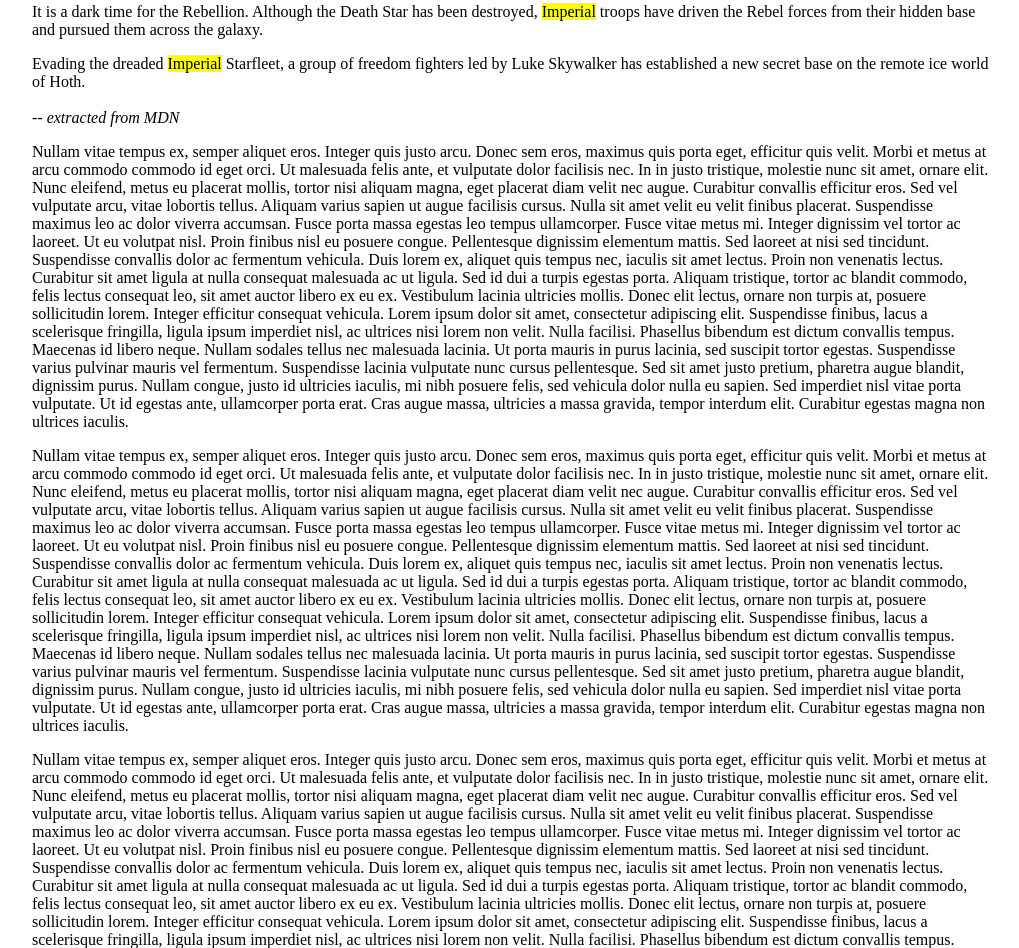
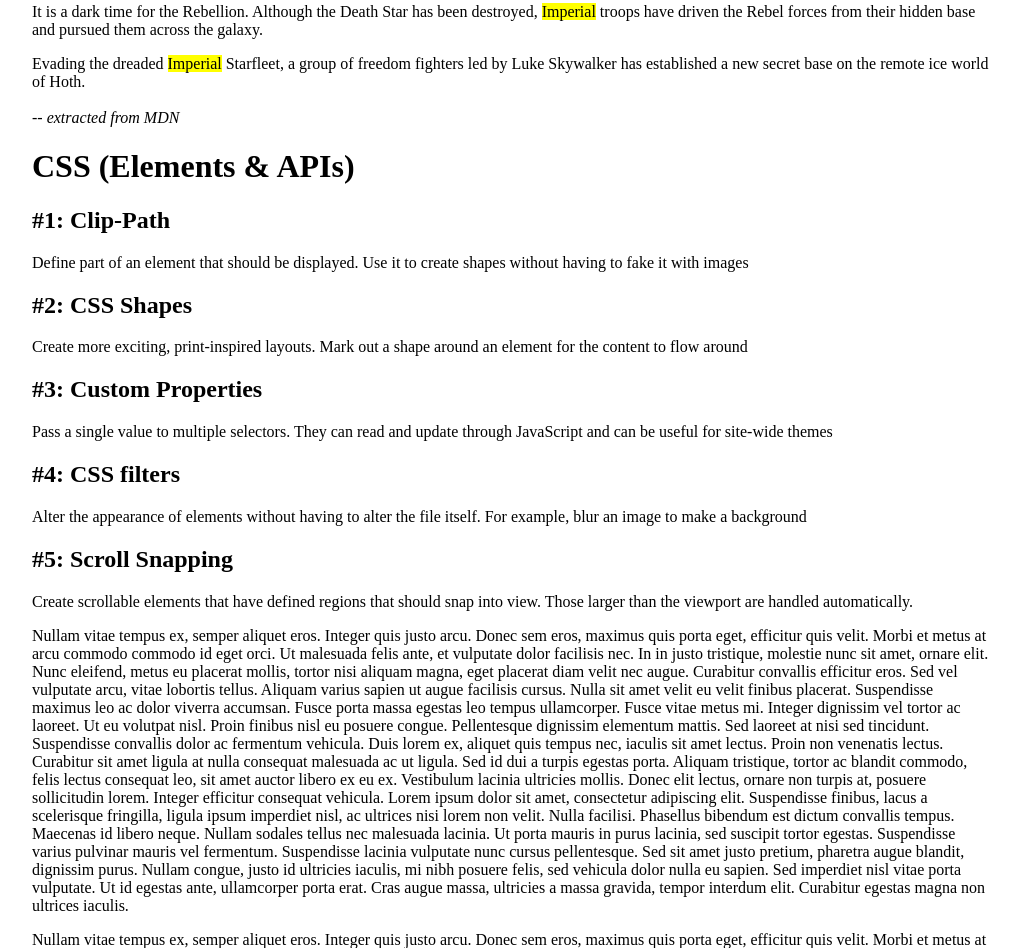
Before and after one commit to ngl4/modernElementsAPIs, a plain HTML site: page index.html in a window 1280 px wide. Shown: the part 1578-2526 px from the top of the page, without its empty margins (128-1147 px from the left). Drawn offline with Linux system fonts and the light colour scheme.

Commit message:
add basic description CSS elems and apis

```diff
--- a/index.html
+++ b/index.html
@@ -121,6 +121,26 @@
             Starfleet, a group of freedom fighters led by Luke Skywalker
             has established a new secret base on the remote ice world of
             Hoth.<br/><br />-- <i>extracted from MDN</i></p>
+
+
+      <!--  SECTION 3: CSS (Elements & APIs)-->
+      <h1>CSS (Elements & APIs)</h1>
+
+      <h2>#1: Clip-Path</h2>
+      <p>Define part of an element that should be displayed. Use it to create shapes without having to fake it with images</p>
+
+      <h2>#2: CSS Shapes</h2>
+      <p>Create more exciting, print-inspired layouts. Mark out a shape around an element for the content to flow around</p>
+
+      <h2>#3: Custom Properties</h2>
+      <p>Pass a single value to multiple selectors. They can read and update through JavaScript and can be useful for site-wide themes</p>
+
+      <h2>#4: CSS filters</h2>
+      <p>Alter the appearance of elements without having to alter the file itself. For example, blur an image to make a background</p>
+
+      <h2>#5: Scroll Snapping</h2>
+      <p>Create scrollable elements that have defined regions that should snap into view. Those larger than the viewport are handled automatically.</p>
+
       <p>
         Nullam vitae tempus ex, semper aliquet eros. Integer quis justo arcu.
         Donec sem eros, maximus quis porta eget, efficitur quis velit. Morbi et
```
Also changed, not shown: 1 other file.
